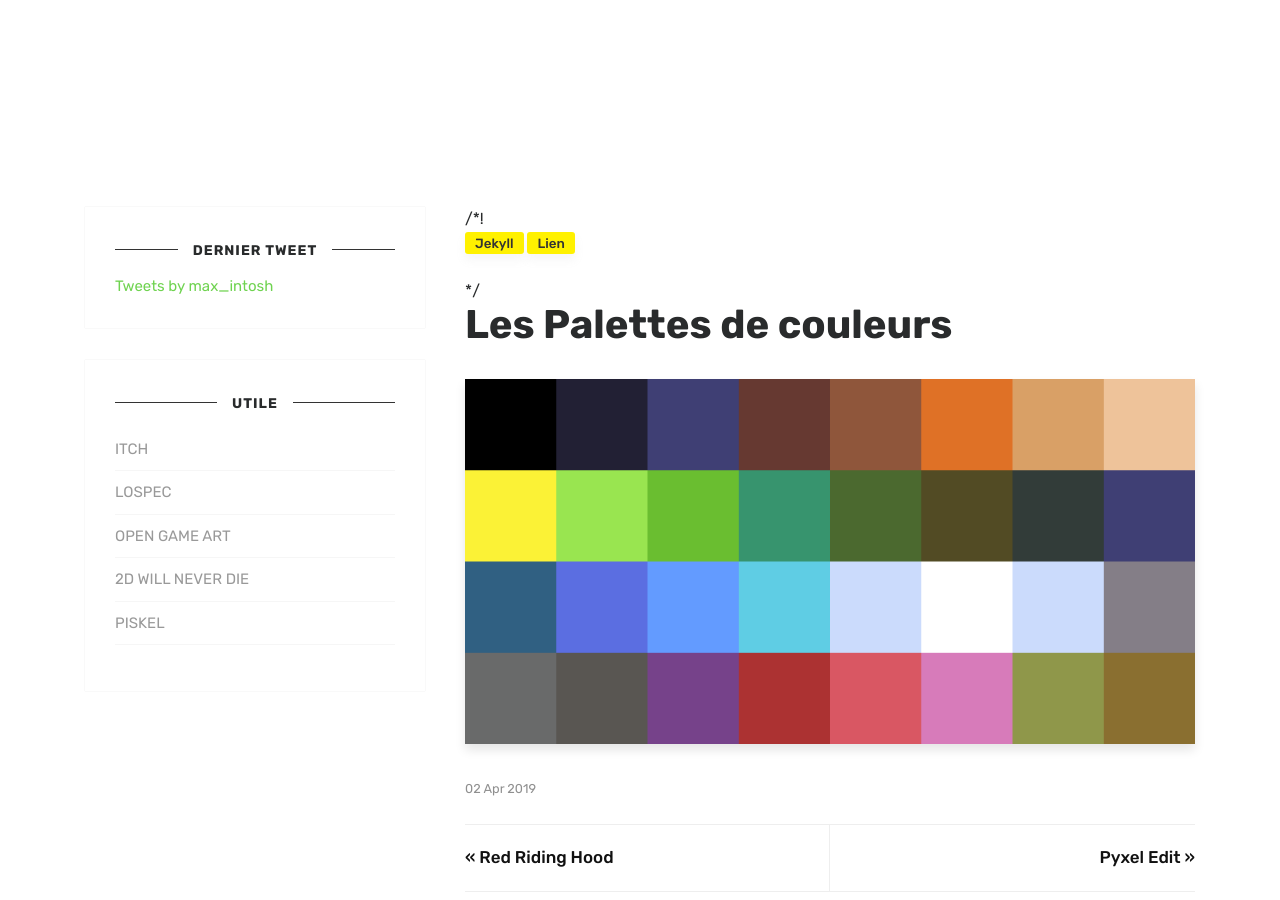
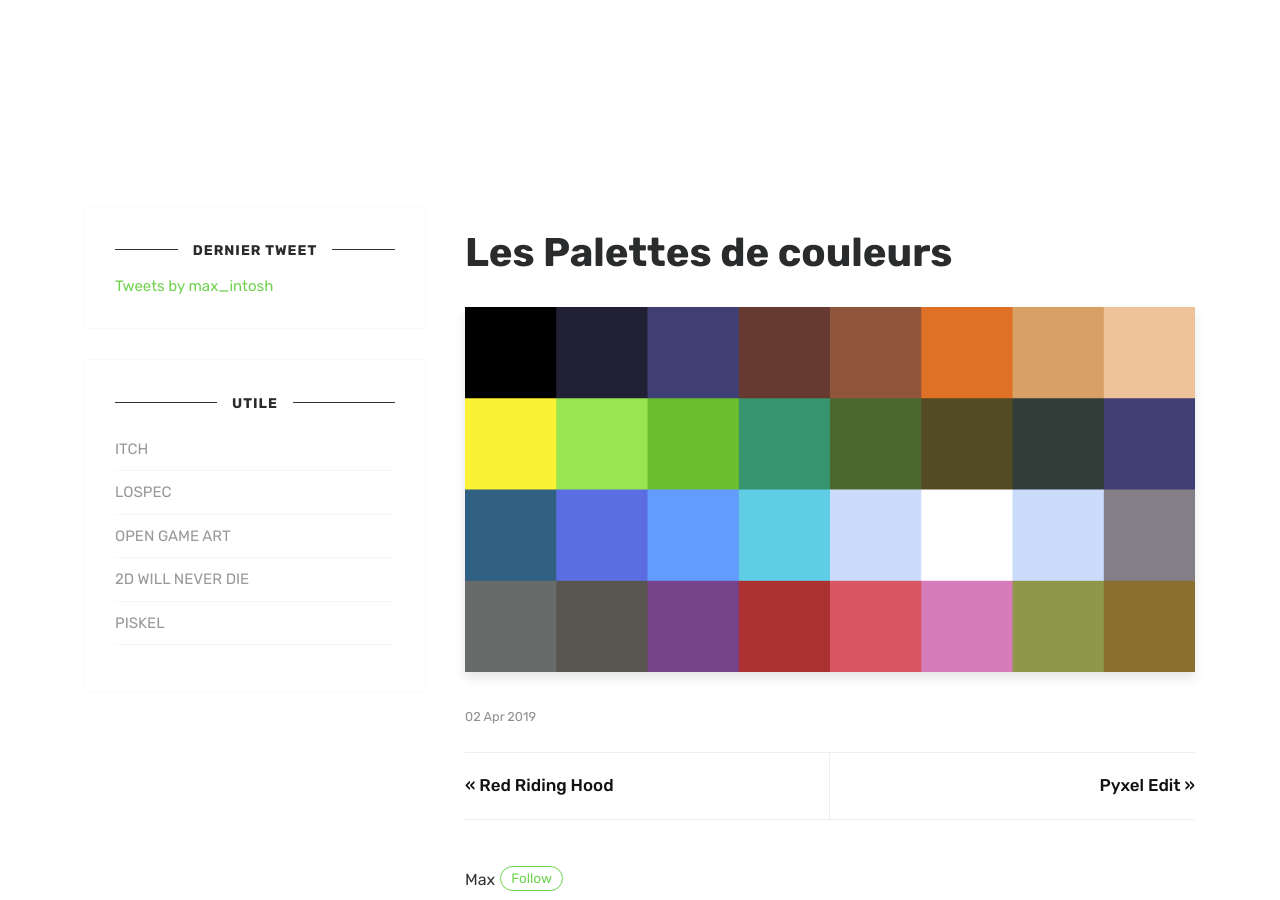
Before and after one commit to Maxibuino/PixBuino, a Jekyll site: the page built from _posts/2019-04-02-Les-palettes-de-couleurs.md, in a window 1280 px wide and 900 px high. Built offline with Jekyll 4.4.1, drawn with Linux system fonts in a browser that asks for light colours; comment, search, counter and statistics services are not loaded.

Commit message:
Update post.html

```diff
--- a/_layouts/post.html
+++ b/_layouts/post.html
@@ -22,20 +22,21 @@
 		<div class="col-sm-8">
 			<div class="mainheading">
 
-		/*!
                 <!-- Post Categories -->
                 <div class="after-post-tags">
                     <ul class="tags">
                         {% assign sortedCategories = page.categories | sort %}
                         {% for category in sortedCategories %}
-                        <li>
+                       <!--
+			    <li>
                          <a href="{{ site.baseurl }}/category/{{ category | slugify }}/">{{ category }}</a>
                         </li>
+			    -->
                         {% endfor %}
                     </ul>
                 </div>
                 <!-- End Categories -->
-                */
+
                 <!-- Post Title -->
 				<h1 class="posttitle">{{ page.title }}</h1>
 
```
